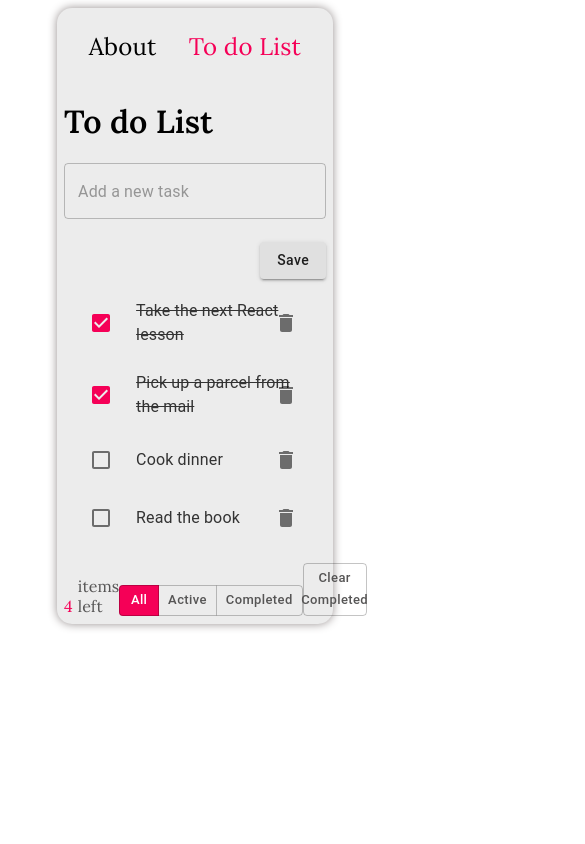
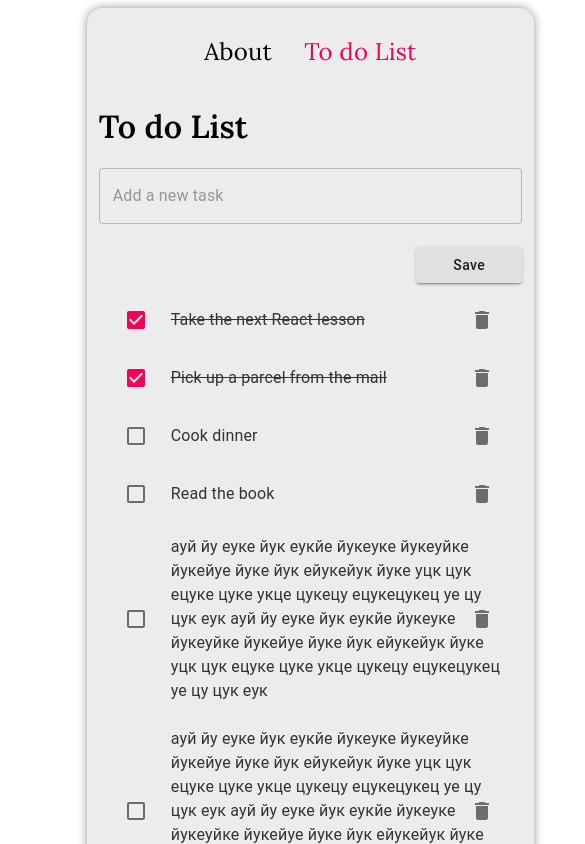
Before and after one commit to WebHeroSchool/TatiTodo, a React (Create React App) app: page /todo in a window 390 px wide. Shown: the top 844 px of the page, 585 px wide, since content can reach past the window. Built offline with nearby package versions, Linux system fonts and the light colour scheme.

Commit message:
add mobile version

```diff
--- a/public/index.html
+++ b/public/index.html
@@ -2,6 +2,7 @@
 <html lang="en">
   <head>
     <meta charset="utf-8" />
+    <meta name="viewport" content="initial-scale=1.0, width=device-width">
     <link rel="icon" href="%PUBLIC_URL%/favicon.ico" />
     <meta name="viewport" content="width=device-width, initial-scale=1" />
     <meta name="theme-color" content="#000000" />
--- a/src/components/About/About.js
+++ b/src/components/About/About.js
@@ -73,7 +73,7 @@ class About extends React.Component {
 							<div>
 								<div className={styles.user}>
 									<img src={avatarURL} alt={name} className={styles.userImg}/>
-									<span className={styles.userInfo}>
+									<div className={styles.userInfo}>
 										<h1>{name}</h1>
 										<p>{bio}</p>
 										<p className={styles.contact}>
@@ -89,7 +89,7 @@ class About extends React.Component {
 											<a href={vkUrl}><img src={vk} alt='vk icon' className={styles.socialIcon}/></a>
 											<a href={instUrl}><img src={instagram} alt='instagram icon' className={styles.socialIcon}/></a>
 										</p>
-									</span>
+									</div>
 								</div>
 								<table className={styles.repoList}>
 								  <PaginacionTabla
--- a/src/components/About/About.module.css
+++ b/src/components/About/About.module.css
@@ -1,7 +1,7 @@
 .user{
 	display: flex;
 	margin: 40px 0 60px 0;
-	padding: 20px;
+	padding: 20px 20px 0 20px;
 	border: 1px solid black;
     border-color: lightgray;
     border-radius: 15px;
@@ -15,8 +15,7 @@
 	margin-right: 5%;
 }
 .userInfo{
- 	width: 78%;
- 	height: 200px;
+	width: 80%;
 }
 .contact{
 	display: flex;
--- a/src/components/App/App.module.css
+++ b/src/components/App/App.module.css
@@ -10,17 +10,21 @@
 	border-radius: 15px;
 	box-shadow: 0 0 10px #968f8f;
 }
-
 .linksList{
 	display: flex;
 	justify-content: center;
 }
-
 .link{
 	text-decoration: none;
 	color: black;
 }
-
 .linkSelect{
     color: #f50057;
 }
+
+@media(max-width: 768px){
+	body{
+		min-width: 605px;
+    	overflow-x: scroll;
+	}
+}
--- a/src/components/Todo/Todo.js
+++ b/src/components/Todo/Todo.js
@@ -27,6 +27,21 @@ const Todo = () => {
 				value: "Read the book",
 				isDone: false,
 				id: 4
+			},
+			{
+				value: "ауй йу еуке йук еукйе йукеуке йукеуйке йукейуе йуке йук ейукейук йуке уцк цук ецуке цуке укце цукецу ецукецукец уе цу цук еук ауй йу еуке йук еукйе йукеуке йукеуйке йукейуе йуке йук ейукейук йуке уцк цук ецуке цуке укце цукецу ецукецукец уе цу цук еук",
+				isDone: false,
+				id: 5
+			},
+			{
+				value: "ауй йу еуке йук еукйе йукеуке йукеуйке йукейуе йуке йук ейукейук йуке уцк цук ецуке цуке укце цукецу ецукецукец уе цу цук еук ауй йу еуке йук еукйе йукеуке йукеуйке йукейуе йуке йук ейукейук йуке уцк цук ецуке цуке укце цукецу ецукецукец уе цу цук еук",
+				isDone: false,
+				id: 6
+			},
+						{
+				value: "ауй йу еуке йук еукйе йукеуке йукеуйке йукейуе йуке йук ейукейук йуке уцк цук ецуке цуке укце цукецу ецукецукец уе цу цук еук ауй йу еуке йук еукйе йукеуке йукеуйке йукейуе йуке йук ейукейук йуке уцк цук ецуке цуке укце цукецу ецукецукец уе цу цук еук",
+				isDone: false,
+				id: 7
 			}
 		]
 	}
```
